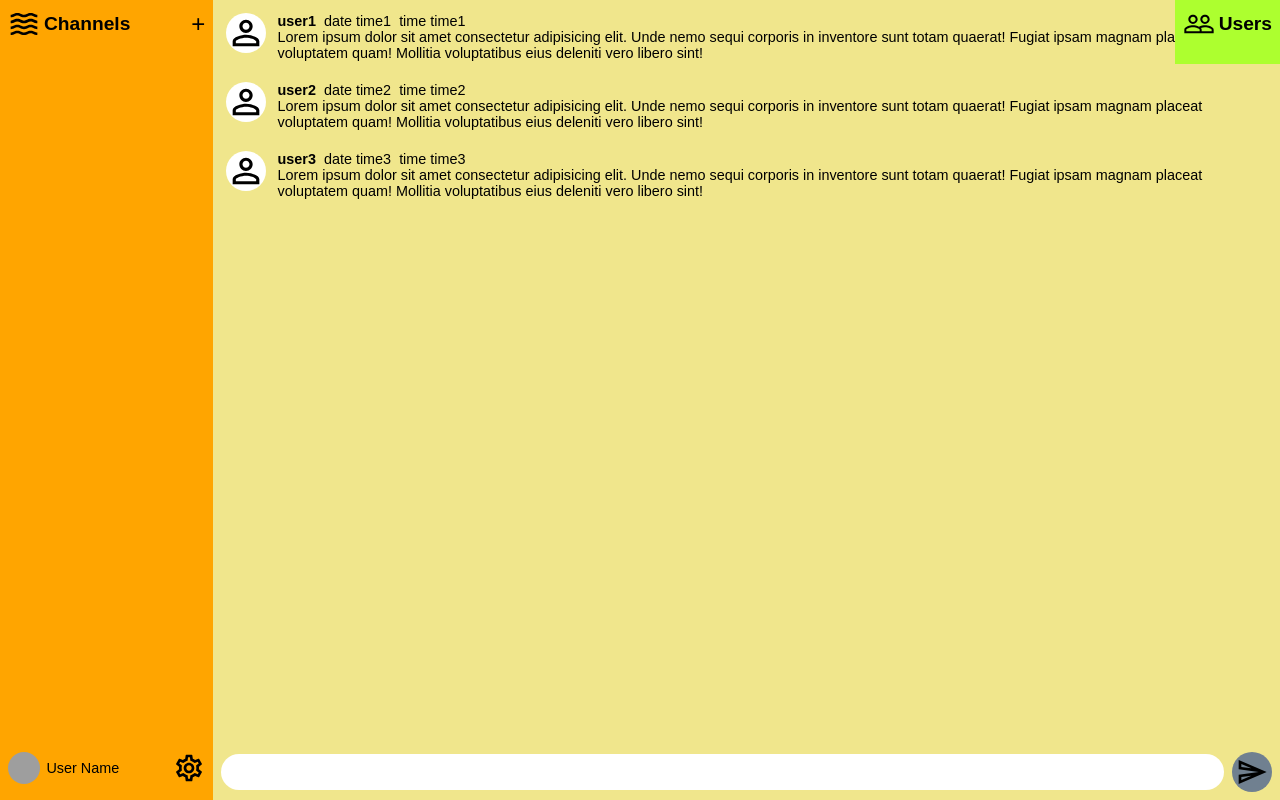
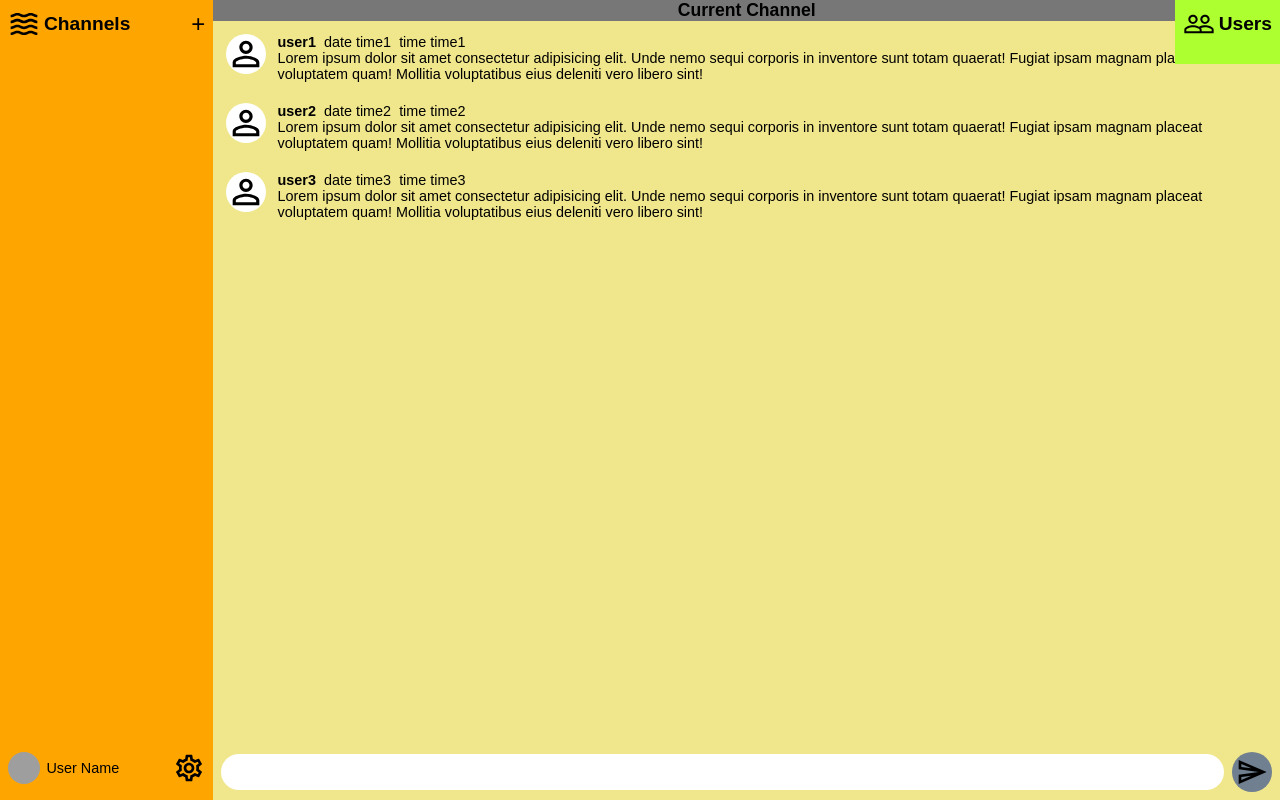
Before and after one commit to alexxbull/rpchat, a React (Create React App) app in the folder frontend/: page / in a window 1280 px wide. Built offline with nearby package versions, Linux system fonts and the light colour scheme; grey boxes are pictures that could not be loaded.

Commit message:
render name of current channel at the top of messages

```diff
--- a/frontend/src/components/Messages/Messages.js
+++ b/frontend/src/components/Messages/Messages.js
@@ -43,9 +43,12 @@ const Messages = props => {
     )
 
     return (
-        <div className={classes.Messages}>
-            {messages}
-        </div>
+        <>
+            <h1 className={classes.ChannelName}>Current Channel</h1>
+            <div className={classes.Messages}>
+                {messages}
+            </div>
+        </>
     )
 }
 
--- a/frontend/src/components/Messages/Messages.module.css
+++ b/frontend/src/components/Messages/Messages.module.css
@@ -2,6 +2,14 @@
     overflow-y: auto;
     padding: 0.5rem;
     font-size: 0.9rem;
+}
+
+.ChannelName {
+    background-color: rgb(119, 119, 119);
+    display: none;
+    font-size: 1.1rem;
+    text-align: center;
+    width: 100%;
 }
 
 .Message {
@@ -48,3 +56,9 @@
     position: relative;
     padding: 0 0.7rem 0.7rem 0.7rem;
 }
+
+@media (min-width: 40rem) {
+    .ChannelName {
+        display: block;
+    }
+}
```
